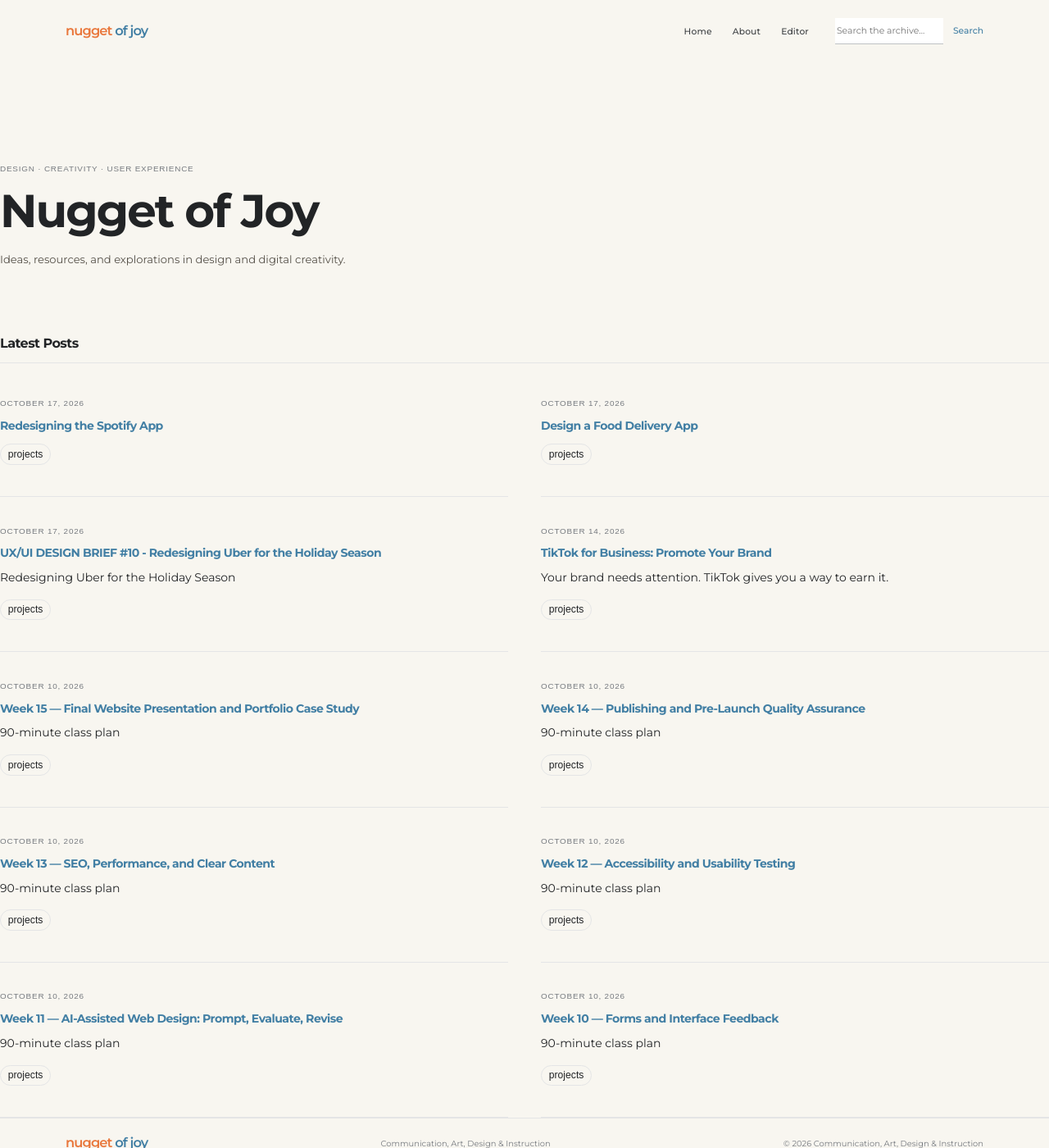
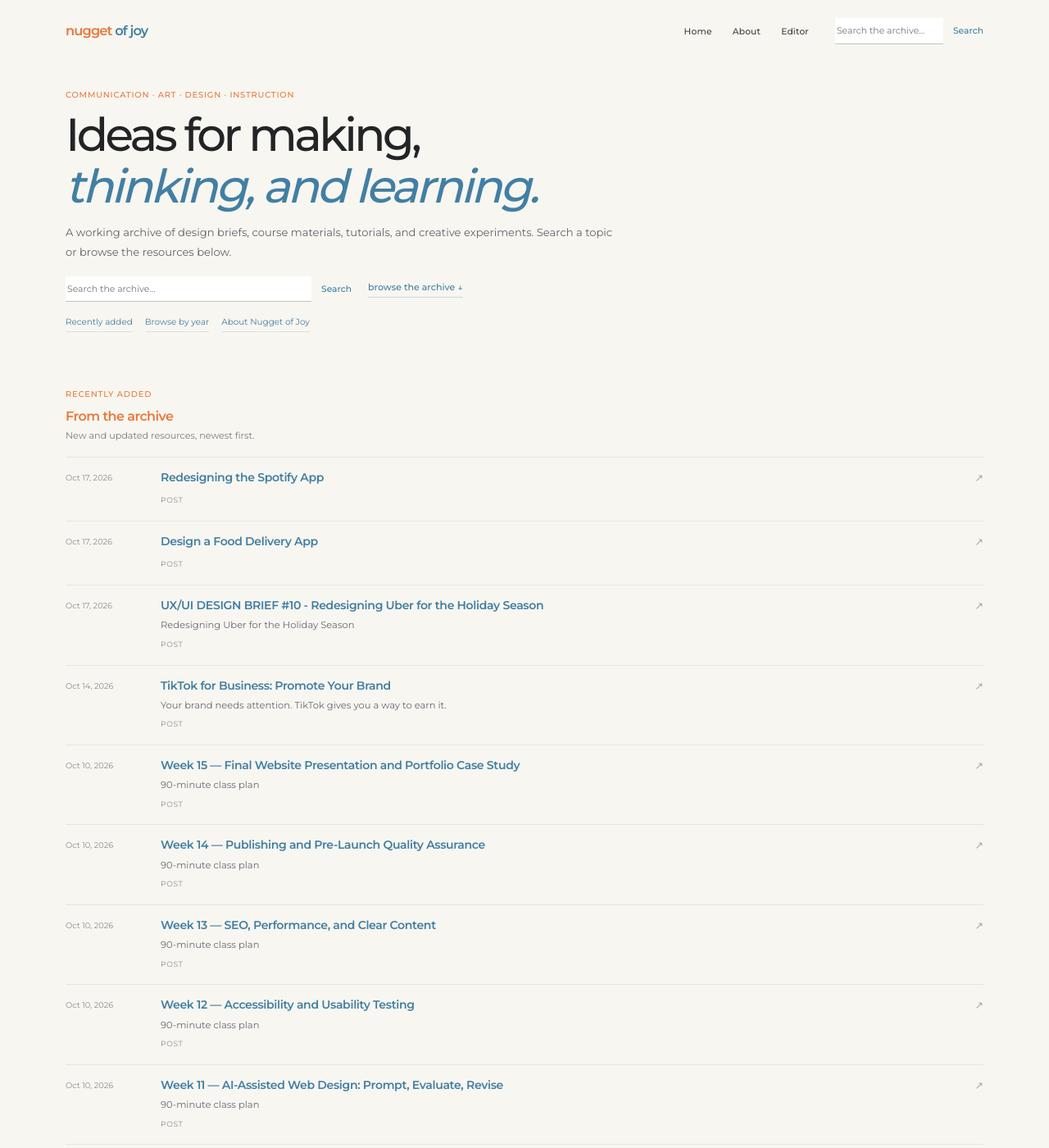
Before and after one commit to ndangelo/nuggetofjoy-jekyll, a Jekyll site: the page built from index.md, in a window 1280 px wide and 1400 px high. Shown: the whole window at 82% size. Built offline with Jekyll 4.4.1, drawn with Linux system fonts in a browser that asks for light colours; some of the changed text lies outside the part shown.

Commit message:
Restore original Nugget of Joy editorial layout

```diff
--- a/index.md
+++ b/index.md
@@ -1,28 +1,72 @@
 ---
 layout: default
 title: Home
+description: A working archive of design briefs, course materials, tutorials, and creative experiments.
 ---
 
-<section class="hero">
-  <p class="eyebrow">Design · Creativity · User Experience</p>
-  <h1>Nugget of Joy</h1>
-  <p class="intro">Ideas, resources, and explorations in design and digital creativity.</p>
+<section class="noj-hero">
+  <div class="noj-wrap">
+    <p class="noj-kicker">communication · art · design · instruction</p>
+    <h1>Ideas for making,<br><em>thinking, and learning.</em></h1>
+    <p class="noj-intro">A working archive of design briefs, course materials, tutorials, and creative experiments. Search a topic or browse the resources below.</p>
+    <div class="noj-hero-tools">
+      <form class="noj-search" role="search" action="{{ '/' | relative_url }}" method="get">
+        <label class="screen-reader-text" for="noja-search-hero">Search all content</label>
+        <input id="noja-search-hero" type="search" name="s" placeholder="Search the archive…">
+        <button type="submit">Search</button>
+      </form>
+      <a class="noj-text-link" href="#archive">browse the archive ↓</a>
+    </div>
+    <div class="noj-category-list" aria-label="Popular topics">
+      <a href="#recent">Recently added</a>
+      <a href="#archive">Browse by year</a>
+      <a href="{{ '/about/' | relative_url }}">About Nugget of Joy</a>
+    </div>
+  </div>
 </section>
 
-<section class="section-heading">
-  <h2>Latest Posts</h2>
+<section id="recent" class="noj-section">
+  <div class="noj-wrap">
+    <div class="noj-section-head">
+      <div>
+        <p class="noj-kicker">recently added</p>
+        <h2>From the archive</h2>
+        <p class="noj-small-note">New and updated resources, newest first.</p>
+      </div>
+    </div>
+    <div class="noj-content-list">
+      {% assign recent_posts = site.posts | sort: "date" | reverse %}
+      {% for post in recent_posts limit: 12 %}
+      <a class="noj-content-row" href="{{ post.url | relative_url }}">
+        <span class="noj-row-date">{{ post.date | date: "%b %-d, %Y" }}</span>
+        <span>
+          <h3 class="noj-row-title">{{ post.title | escape }}</h3>
+          {% if post.description %}<p class="noj-row-excerpt">{{ post.description | strip_html | truncate: 220 }}</p>{% elsif post.excerpt %}<p class="noj-row-excerpt">{{ post.excerpt | strip_html | normalize_whitespace | truncate: 220 }}</p>{% endif %}
+          <span class="noj-row-type">Post</span>
+        </span>
+        <span class="noj-row-arrow" aria-hidden="true">↗</span>
+      </a>
+      {% endfor %}
+    </div>
+  </div>
 </section>
 
-<div class="post-list">
-  {% assign recent_posts = site.posts | sort: "date" | reverse %}
-  {% for post in recent_posts limit: 10 %}
-    <article class="post-card">
-      <p class="post-meta">{{ post.date | date: "%B %-d, %Y" }}</p>
-      <h3><a href="{{ post.url | relative_url }}">{{ post.title }}</a></h3>
-      {% if post.excerpt %}<p>{{ post.excerpt | strip_html | truncate: 220 }}</p>{% endif %}
-      {% if post.categories.size > 0 %}<p class="taxonomy">{% for category in post.categories %}<span>{{ category }}</span>{% endfor %}</p>{% endif %}
-    </article>
-  {% else %}
-    <p class="empty-state">The first articles will appear here after the WordPress content is imported.</p>
-  {% endfor %}
-</div>
+<section id="archive" class="noj-archive">
+  <div class="noj-wrap noj-archive-grid">
+    <div>
+      <p class="noj-kicker">keep exploring</p>
+      <h2>Good ideas are worth revisiting.</h2>
+      <p>Browse older course materials and design resources. This archive is generated from published posts, rather than a manually maintained list.</p>
+      <a class="noj-text-link" href="#recent">return to recent resources ↑</a>
+    </div>
+    <div>
+      <p class="noj-kicker">browse by year</p>
+      <ul class="noj-year-list">
+        {% assign year_groups = site.posts | group_by_exp: "post", "post.date | date: '%Y'" | sort: "name" | reverse %}
+        {% for year in year_groups %}
+        <li><span>{{ year.name }}</span><span>{{ year.items | size }}</span></li>
+        {% endfor %}
+      </ul>
+    </div>
+  </div>
+</section>
```
